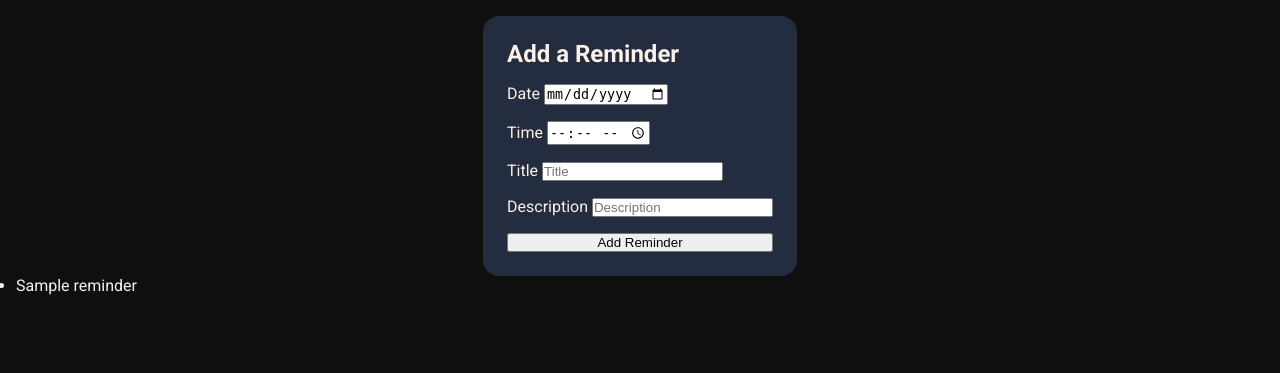
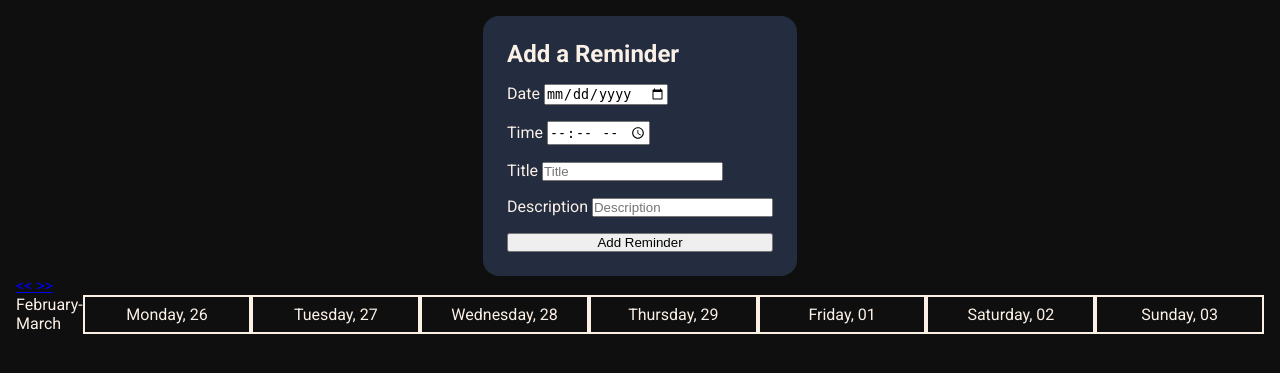
Before and after one commit to AshishNarne/HealthHarbor, a Flask app: page /calendar in a window 1280 px wide. Shown: the part 51-424 px from the top of the page. Run offline with Flask 3, Linux system fonts and the light colour scheme; a user stored in the database is signed in; tables that the repository leaves empty hold one stand-in row (values such as "Sample post").

Commit message:
Add weekly calendar

```diff
--- a/src/pages.py
+++ b/src/pages.py
@@ -2,7 +2,7 @@ from flask import Blueprint, render_template, request, redirect, url_for, flash
 from markupsafe import Markup
 from werkzeug.security import generate_password_hash, check_password_hash
 from flask_login import login_user, logout_user, login_required, current_user
-from datetime import datetime
+import datetime
 from .models import User, Reminder
 from . import db
 
@@ -81,7 +81,27 @@ def logout():
 @bp.route('/calendar')
 @login_required
 def calendar():
-    return render_template('pages/calendar.html', reminders=current_user.reminders)
+    week = int(request.args.get('week', '0'))
+    reminders = current_user.reminders
+    reminders.sort(key=lambda reminder: reminder.timestamp)
+    today = datetime.date.today()
+    monday = today - datetime.timedelta(days=today.weekday())
+    monday += datetime.timedelta(weeks=week)
+    reminders = filter(
+        lambda reminder:
+            datetime.timedelta(days=0) <= reminder.timestamp.date() - monday < datetime.timedelta(days=7),
+        reminders
+    )
+    dates = [monday + datetime.timedelta(days=i) for i in range(7)]
+    month_str = dates[0].strftime('%B')
+    end_month = dates[-1].strftime('%B')
+    if end_month != month_str:
+        month_str += ('- ' + end_month)
+    reminders_by_weekday = [[] for _ in range(7)]
+    for reminder in reminders:
+        reminders_by_weekday[reminder.timestamp.weekday()].append(reminder)
+    days = ['Monday', 'Tuesday', 'Wednesday', 'Thursday', 'Friday', 'Saturday', 'Sunday']
+    return render_template('pages/calendar.html', reminders_by_weekday=reminders_by_weekday, days=days, dates=dates, month_str=month_str, week=week)
 
 @bp.route('/calendar', methods=['POST'])
 @login_required
@@ -91,7 +111,7 @@ def calendar_post():
     title = request.form.get('title')
     desc = request.form.get('desc')
     print(f'Adding reminder {date, time, title, desc}')
-    timestamp = datetime.strptime(f'{date} {time}', '%Y-%m-%d %H:%M')
+    timestamp = datetime.datetime.strptime(f'{date} {time}', '%Y-%m-%d %H:%M')
     print(timestamp)
 
     new_reminder = Reminder(timestamp=timestamp, title=title, desc=desc, user_id=current_user.id)
--- a/src/static/styles.css
+++ b/src/static/styles.css
@@ -88,3 +88,34 @@ nav a {
 .login-form > * {
     margin: .5rem;
 }
+
+.calendar {
+    display: flex;
+    flex-direction: row;
+    max-width: 100%;
+    height: 100%;
+}
+
+.day {
+    flex-basis: 100%;
+    padding: .5rem;
+    border: 2px solid var(--clr-light);
+}
+
+.day-title {
+    text-align: center;
+}
+
+.reminder {
+    background-color: var(--clr-accent1);
+    margin: .5rem;
+    padding: .5rem;
+    list-style-type: none;
+    border-radius: .5rem;
+}
+
+.reminder-title {
+    text-decoration: underline;
+    font-weight: bold;
+    font-size: 1.25rem;
+}
--- a/src/templates/pages/calendar.html
+++ b/src/templates/pages/calendar.html
@@ -8,9 +8,29 @@
     {% with title='Add a Reminder' %}
         {% include 'add_reminder_form.html' %}
     {% endwith %}
-    <ul>
-        {% for reminder in reminders %}
-            <li>{{reminder.title}}</li>
+    <a href='{{url_for("pages.calendar", week=week - 1 ) }}'>
+        <<
+    </a>
+    <a href='{{url_for("pages.calendar", week=week + 1 ) }}'>
+        >>
+    </a>
+    <div class='calendar'>
+        {{month_str}}
+        {% for i in range(7) %}
+            <div class='day'>
+                <div class='day-title'>
+                    {{days[i]}},
+                    {{dates[i].strftime('%d')}}
+                </div>
+                {% for reminder in reminders_by_weekday[i] %}
+                    <ul class='reminder'>
+                        <li class='reminder-title'>{{reminder.title}}</li>
+                        <li>{{reminder.timestamp}}</li>
+                        <li>{{reminder.timestamp.strftime('%I:%M %p')}}</li>
+                        <li class='reminder-desc'>{{reminder.desc}}</li>
+                    </ul>
+                {% endfor %}
+            </div>
         {% endfor %}
-    </ul>
+    </div>
 {% endblock %}
```
Also changed, not shown: instance/db.sqlite.
